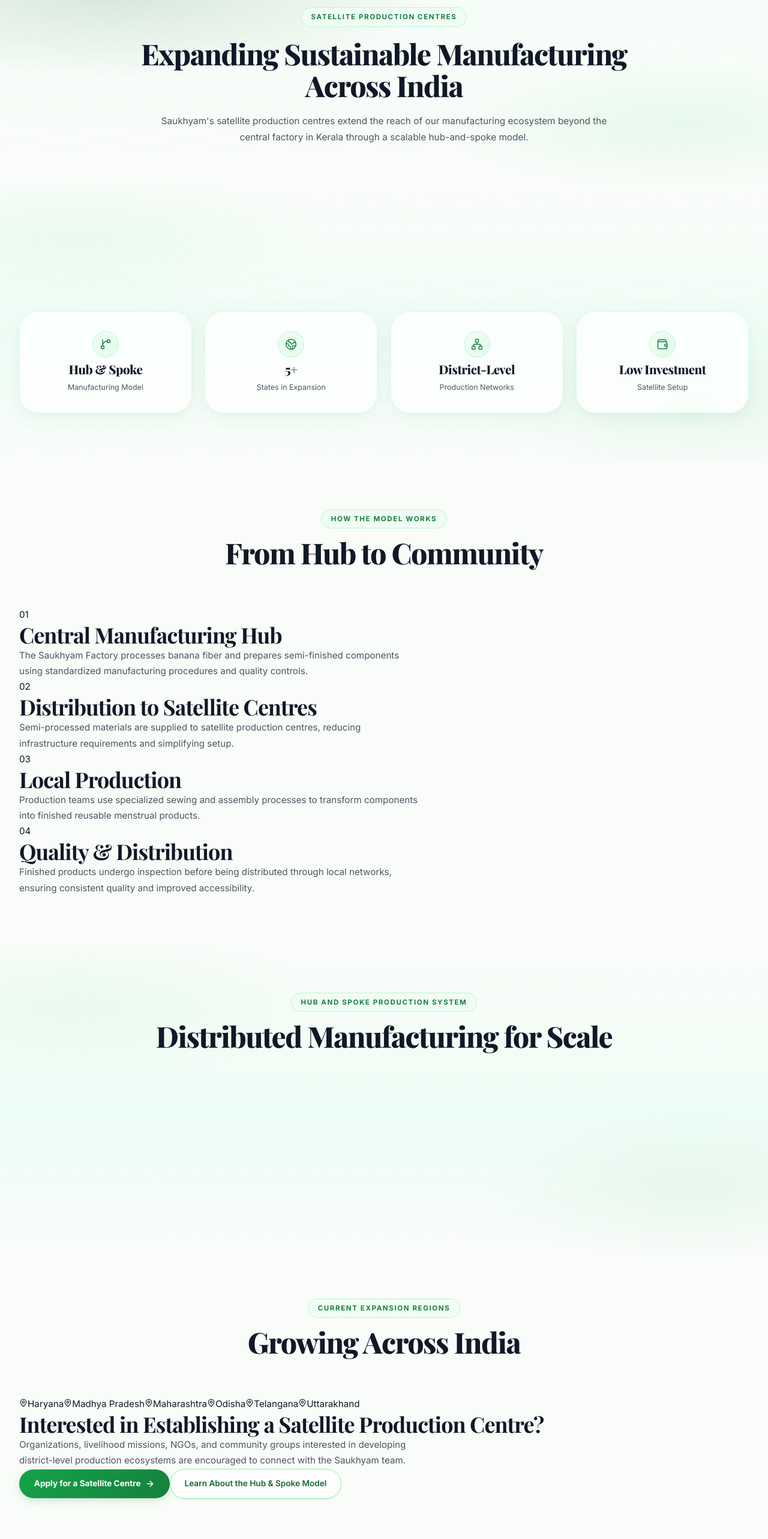
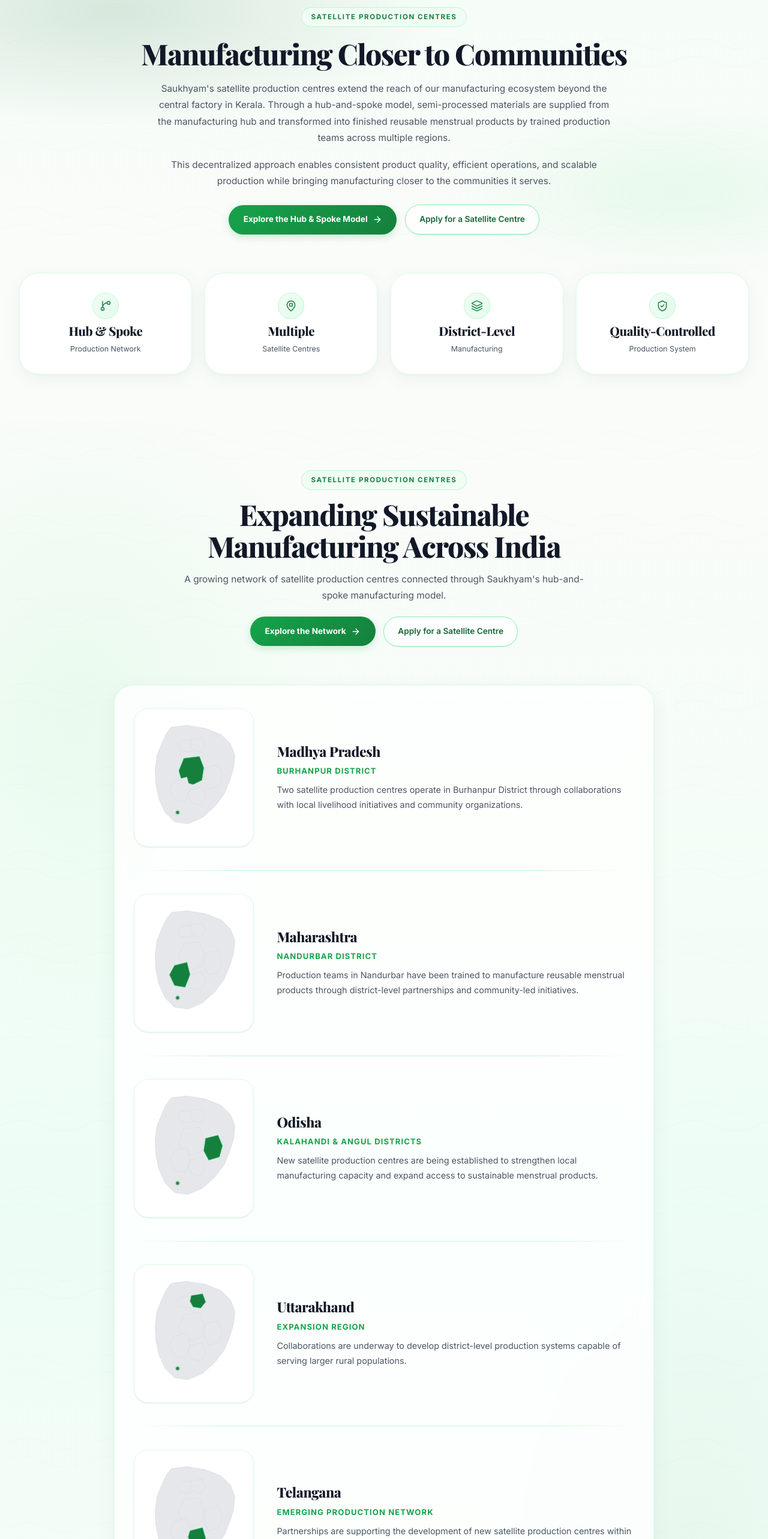
Before and after one commit to piyush-lingwal/Saukhyam, a Next.js app: page /programs/satellite-centres in a window 1280 px wide. Shown: the part 234-2800 px from the top of the page at 60% size. Built offline with nearby package versions, Linux system fonts and the light colour scheme.

Commit message:
Enhance Satellite Centres page by updating statistics and descriptions for production networks. Improve component structure for better maintainability and accessibility, and refine hero section messaging to align with the decentralized manufacturing theme.

```diff
--- a/src/app/programs/satellite-centres/page.tsx
+++ b/src/app/programs/satellite-centres/page.tsx
@@ -2,112 +2,66 @@
 
 import Link from 'next/link';
 import { motion } from 'framer-motion';
-import {
-  ArrowRight,
-  Building2,
-  GitBranch,
-  Globe2,
-  MapPin,
-  Network,
-  Wallet,
-} from 'lucide-react';
+import { ArrowRight, GitBranch, Layers3, MapPin, ShieldCheck } from 'lucide-react';
+import IndiaStateMap, { type HighlightState } from '@/components/satellite/IndiaStateMap';
 import styles from './page.module.css';
 
 const stats = [
-  {
-    icon: GitBranch,
-    value: 'Hub & Spoke',
-    label: 'Manufacturing Model',
-  },
-  {
-    icon: Globe2,
-    value: '5+',
-    label: 'States in Expansion',
-  },
-  {
-    icon: Network,
-    value: 'District-Level',
-    label: 'Production Networks',
-  },
-  {
-    icon: Wallet,
-    value: 'Low Investment',
-    label: 'Satellite Setup',
-  },
+  { icon: GitBranch, value: 'Hub & Spoke', label: 'Production Network' },
+  { icon: MapPin, value: 'Multiple', label: 'Satellite Centres' },
+  { icon: Layers3, value: 'District-Level', label: 'Manufacturing' },
+  { icon: ShieldCheck, value: 'Quality-Controlled', label: 'Production System' },
 ];
 
-const modelSteps = [
-  {
-    step: '01',
-    title: 'Central Manufacturing Hub',
-    description:
-      'The Saukhyam Factory processes banana fiber and prepares semi-finished components using standardized manufacturing procedures and quality controls.',
-  },
-  {
-    step: '02',
-    title: 'Distribution to Satellite Centres',
-    description:
-      'Semi-processed materials are supplied to satellite production centres, reducing infrastructure requirements and simplifying setup.',
-  },
-  {
-    step: '03',
-    title: 'Local Production',
-    description:
-      'Production teams use specialized sewing and assembly processes to transform components into finished reusable menstrual products.',
-  },
-  {
-    step: '04',
-    title: 'Quality & Distribution',
-    description:
-      'Finished products undergo inspection before being distributed through local networks, ensuring consistent quality and improved accessibility.',
-  },
-];
+type NetworkRegion = {
+  state: string;
+  slug: HighlightState;
+  district: string;
+  description: string;
+};
 
-const expansionRegions = [
-  'Haryana',
-  'Madhya Pradesh',
-  'Maharashtra',
-  'Odisha',
-  'Telangana',
-  'Uttarakhand',
-];
-
-const networkRegions = [
+const networkRegions: NetworkRegion[] = [
   {
     state: 'Madhya Pradesh',
+    slug: 'madhya-pradesh',
     district: 'Burhanpur District',
     description:
-      'Two satellite production centres operate in Burhanpur District in collaboration with State Rural Livelihood Mission initiatives. These centres contribute to localized production and distribution of reusable menstrual products.',
+      'Two satellite production centres operate in Burhanpur District through collaborations with local livelihood initiatives and community organizations.',
   },
   {
     state: 'Maharashtra',
+    slug: 'maharashtra',
     district: 'Nandurbar District',
     description:
-      'In Nandurbar, production teams have been trained to manufacture Saukhyam reusable pads through partnerships with community organizations and local development groups.',
+      'Production teams in Nandurbar have been trained to manufacture reusable menstrual products through district-level partnerships and community-led initiatives.',
   },
   {
     state: 'Odisha',
+    slug: 'odisha',
     district: 'Kalahandi & Angul Districts',
     description:
-      'Satellite production centres are being established in partnership with regional institutions to strengthen district-level manufacturing and improve accessibility to sustainable menstrual products.',
+      'New satellite production centres are being established to strengthen local manufacturing capacity and expand access to sustainable menstrual products.',
   },
   {
     state: 'Uttarakhand',
-    district: 'District-Level Expansion',
+    slug: 'uttarakhand',
+    district: 'Expansion Region',
     description:
-      'Collaborations with local organizations are helping create distributed production systems capable of serving larger rural populations through localized manufacturing.',
+      'Collaborations are underway to develop district-level production systems capable of serving larger rural populations.',
   },
   {
     state: 'Telangana',
+    slug: 'telangana',
     district: 'Emerging Production Network',
     description:
-      'Satellite centre development is underway through partnerships focused on creating scalable district-level production ecosystems.',
+      'Partnerships are supporting the development of new satellite production centres within the state.',
   },
   {
     state: 'Haryana',
-    district: 'Future Growth Region',
+    slug: 'haryana',
+    district: 'Future Expansion',
     description:
-      'Engagements with local stakeholders are supporting the establishment of production centres designed to expand manufacturing reach and accessibility.',
+      'Regional collaborations are helping establish production ecosystems designed for scalable manufacturing and distribution.',
   },
 ];
 
@@ -137,40 +91,36 @@ export default function SatelliteCentresPage() {
               Satellite Production Centres
             </motion.span>
             <motion.h1 id="satellite-hero-title" className={styles.heroTitle} variants={fadeUp}>
-              Expanding Sustainable Manufacturing Across India
+              Manufacturing Closer to Communities
             </motion.h1>
             <motion.p className={styles.heroSubtitle} variants={fadeUp}>
               Saukhyam&apos;s satellite production centres extend the reach of our manufacturing
-              ecosystem beyond the central factory in Kerala through a scalable hub-and-spoke model.
+              ecosystem beyond the central factory in Kerala. Through a hub-and-spoke model,
+              semi-processed materials are supplied from the manufacturing hub and transformed into
+              finished reusable menstrual products by trained production teams across multiple
+              regions.
             </motion.p>
+            <motion.p className={styles.heroSubtitle} variants={fadeUp}>
+              This decentralized approach enables consistent product quality, efficient operations,
+              and scalable production while bringing manufacturing closer to the communities it
+              serves.
+            </motion.p>
+            <motion.div className={styles.heroActions} variants={fadeUp}>
+              <a href="#satellite-network" className={styles.btnPrimary}>
+                Explore the Hub &amp; Spoke Model
+                <ArrowRight size={16} aria-hidden="true" className={styles.btnArrow} />
+              </a>
+              <Link href="/contact" className={styles.btnSecondary}>
+                Apply for a Satellite Centre
+              </Link>
+            </motion.div>
           </motion.div>
         </div>
       </section>
 
-      {/* Overview + Stats */}
-      <section className={styles.section} aria-labelledby="satellite-overview">
-        <div className={styles.sectionBg} aria-hidden="true" />
-        <div className={styles.sectionPattern} aria-hidden="true" />
-        <div className={styles.sectionGlow} aria-hidden="true" />
+      {/* Statistics */}
+      <section className={styles.statsSection} aria-label="Satellite production statistics">
         <div className="container">
-          <motion.div
-            className={styles.intro}
-            variants={stagger}
-            initial="hidden"
-            whileInView="visible"
-            viewport={{ once: true, margin: '-60px' }}
-          >
-            <motion.p variants={fadeUp}>
-              Through a hub-and-spoke model, semi-processed materials are supplied from the
-              manufacturing hub and transformed into finished products by trained production teams
-              in local communities.
-            </motion.p>
-            <motion.p variants={fadeUp}>
-              This approach enables consistent product quality, streamlined operations, and scalable
-              production while bringing manufacturing closer to the regions they serve.
-            </motion.p>
-          </motion.div>
-
           <motion.div
             className={styles.statsGrid}
             variants={cardStagger}
@@ -200,163 +150,12 @@ export default function SatelliteCentresPage() {
         </div>
       </section>
 
-      {/* How the Model Works */}
+      {/* Satellite Production Network */}
       <section
-        id="how-it-works"
-        className={`${styles.section} ${styles.sectionAlt}`}
-        aria-labelledby="model-works-heading"
+        id="satellite-network"
+        className={styles.section}
+        aria-labelledby="network-heading"
       >
-        <div className="container">
-          <motion.header
-            className={styles.header}
-            variants={stagger}
-            initial="hidden"
-            whileInView="visible"
-            viewport={{ once: true, margin: '-60px' }}
-          >
-            <motion.span className={styles.eyebrow} variants={fadeUp}>
-              How the Model Works
-            </motion.span>
-            <motion.h2 id="model-works-heading" className={styles.title} variants={fadeUp}>
-              From Hub to Community
-            </motion.h2>
-          </motion.header>
-
-          <motion.div
-            className={styles.stepsGrid}
-            variants={cardStagger}
-            initial="hidden"
-            whileInView="visible"
-            viewport={{ once: true, margin: '-60px' }}
-          >
-            {modelSteps.map((step) => (
-              <motion.article
-                key={step.step}
-                className={styles.stepCard}
-                variants={fadeUp}
-                whileHover={{ y: -4 }}
-                transition={{ duration: 0.3 }}
-              >
-                <span className={styles.stepNum}>{step.step}</span>
-                <h3 className={styles.stepTitle}>{step.title}</h3>
-                <p className={styles.stepDesc}>{step.description}</p>
-              </motion.article>
-            ))}
-          </motion.div>
-        </div>
-      </section>
-
-      {/* Hub and Spoke */}
-      <section
-        id="hub-spoke-model"
-        className={styles.section}
-        aria-labelledby="hub-spoke-heading"
-      >
-        <div className={styles.sectionBg} aria-hidden="true" />
-        <div className={styles.sectionGlow} aria-hidden="true" />
-        <div className="container">
-          <motion.header
-            className={styles.header}
-            variants={stagger}
-            initial="hidden"
-            whileInView="visible"
-            viewport={{ once: true, margin: '-60px' }}
-          >
-            <motion.span className={styles.eyebrow} variants={fadeUp}>
-              Hub and Spoke Production System
-            </motion.span>
-            <motion.h2 id="hub-spoke-heading" className={styles.title} variants={fadeUp}>
-              Distributed Manufacturing for Scale
-            </motion.h2>
-          </motion.header>
-
-          <motion.div
-            className={styles.narrative}
-            variants={fadeUp}
-            initial="hidden"
-            whileInView="visible"
-            viewport={{ once: true, margin: '-60px' }}
-          >
-            <p>
-              At the heart of Saukhyam&apos;s manufacturing ecosystem is a distributed production
-              model designed for efficiency, consistency, and scalability.
-            </p>
-            <p>
-              The central manufacturing facility in Kerala serves as the hub, processing raw banana
-              fiber and preparing semi-finished materials. Satellite production centres then complete
-              the final assembly process, enabling production closer to the communities they serve.
-            </p>
-            <p>
-              This model helps maintain product quality, optimize logistics, reduce operational
-              complexity, and support sustainable manufacturing expansion across India.
-            </p>
-          </motion.div>
-        </div>
-      </section>
-
-      {/* Current Expansion Regions */}
-      <section className={`${styles.section} ${styles.sectionAlt}`} aria-labelledby="regions-heading">
-        <div className="container">
-          <motion.header
-            className={styles.header}
-            variants={stagger}
-            initial="hidden"
-            whileInView="visible"
-            viewport={{ once: true, margin: '-60px' }}
-          >
-            <motion.span className={styles.eyebrow} variants={fadeUp}>
-              Current Expansion Regions
-            </motion.span>
-            <motion.h2 id="regions-heading" className={styles.title} variants={fadeUp}>
-              Growing Across India
-            </motion.h2>
-          </motion.header>
-
-          <motion.div
-            className={styles.regionsWrap}
-            variants={cardStagger}
-            initial="hidden"
-            whileInView="visible"
-            viewport={{ once: true, margin: '-60px' }}
-          >
-            {expansionRegions.map((region) => (
-              <motion.span key={region} className={styles.regionPill} variants={fadeUp}>
-                <MapPin size={14} aria-hidden="true" />
-                {region}
-              </motion.span>
-            ))}
-          </motion.div>
-
-          <motion.footer
-            className={`${styles.cta} ${styles.ctaSpaced}`}
-            variants={stagger}
-            initial="hidden"
-            whileInView="visible"
-            viewport={{ once: true, margin: '-60px' }}
-          >
-            <motion.h3 className={styles.ctaTitle} variants={fadeUp}>
-              Interested in Establishing a Satellite Production Centre?
-            </motion.h3>
-            <motion.p className={styles.ctaDesc} variants={fadeUp}>
-              Organizations, livelihood missions, NGOs, and community groups interested in
-              developing district-level production ecosystems are encouraged to connect with the
-              Saukhyam team.
-            </motion.p>
-            <motion.div className={styles.ctaActions} variants={fadeUp}>
-              <Link href="/contact" className={styles.btnPrimary}>
-                Apply for a Satellite Centre
-                <ArrowRight size={16} aria-hidden="true" className={styles.btnArrow} />
-              </Link>
-              <a href="#hub-spoke-model" className={styles.btnSecondary}>
-                Learn About the Hub &amp; Spoke Model
-              </a>
-            </motion.div>
-          </motion.footer>
-        </div>
-      </section>
-
-      {/* Satellite Production Network */}
-      <section className={styles.section} aria-labelledby="network-heading">
         <div className={styles.sectionBg} aria-hidden="true" />
         <div className={styles.sectionPattern} aria-hidden="true" />
         <div className={styles.sectionGlow} aria-hidden="true" />
@@ -369,74 +168,56 @@ export default function SatelliteCentresPage() {
             viewport={{ once: true, margin: '-60px' }}
           >
             <motion.span className={styles.eyebrow} variants={fadeUp}>
-              Our Satellite Production Network
+              Satellite Production Centres
             </motion.span>
             <motion.h2 id="network-heading" className={styles.title} variants={fadeUp}>
-              States Where We Have Established or Expanding Operations
+              Expanding Sustainable Manufacturing Across India
             </motion.h2>
             <motion.p className={styles.subtitle} variants={fadeUp}>
-              Through Saukhyam&apos;s hub-and-spoke production model, satellite centres bring
-              manufacturing closer to the communities they serve. Working alongside NGOs, livelihood
-              missions, and local organizations, these centres help extend access to sustainable
-              menstrual products while supporting decentralized production.
+              A growing network of satellite production centres connected through Saukhyam&apos;s
+              hub-and-spoke manufacturing model.
             </motion.p>
+            <motion.div className={styles.headerActions} variants={fadeUp}>
+              <a href="#state-list" className={styles.btnPrimary}>
+                Explore the Network
+                <ArrowRight size={16} aria-hidden="true" className={styles.btnArrow} />
+              </a>
+              <Link href="/contact" className={styles.btnSecondary}>
+                Apply for a Satellite Centre
+              </Link>
+            </motion.div>
           </motion.header>
 
           <motion.div
-            className={styles.networkGrid}
+            id="state-list"
+            className={styles.stateList}
             variants={cardStagger}
             initial="hidden"
             whileInView="visible"
             viewport={{ once: true, margin: '-60px' }}
           >
-            {networkRegions.map((region) => (
+            {networkRegions.map((region, index) => (
               <motion.article
                 key={region.state}
-                className={styles.networkCard}
+                className={styles.stateRow}
                 variants={fadeUp}
-                whileHover={{ y: -4 }}
-                transition={{ duration: 0.3 }}
               >
-                <h3 className={styles.networkState}>{region.state}</h3>
-                <p className={styles.networkDistrict}>{region.district}</p>
-                <p className={styles.networkDesc}>{region.description}</p>
+                {index > 0 && <div className={styles.stateDivider} aria-hidden="true" />}
+                <div className={styles.stateRowInner}>
+                  <div className={styles.mapWrap}>
+                    <IndiaStateMap highlight={region.slug} />
+                  </div>
+                  <div className={styles.stateContent}>
+                    <h3 className={styles.stateName}>{region.state}</h3>
+                    <p className={styles.stateDistrict}>{region.district}</p>
+                    <p className={styles.stateDesc}>{region.description}</p>
+                  </div>
+                </div>
               </motion.article>
             ))}
           </motion.div>
         </div>
       </section>
-
-      {/* CTA */}
-      <section className={`${styles.section} ${styles.sectionAlt}`} aria-labelledby="satellite-cta">
-        <div className="container">
-          <motion.footer
-            className={styles.cta}
-            variants={stagger}
-            initial="hidden"
-            whileInView="visible"
-            viewport={{ once: true, margin: '-60px' }}
-          >
-            <motion.h2 id="satellite-cta" className={styles.ctaTitle} variants={fadeUp}>
-              Interested in Establishing a Satellite Production Centre?
-            </motion.h2>
-            <motion.p className={styles.ctaDesc} variants={fadeUp}>
-              Organizations, NGOs, livelihood missions, self-help groups, and community development
-              partners are invited to connect with Saukhyam to explore opportunities for
-              district-level manufacturing and distribution.
-            </motion.p>
-            <motion.div className={styles.ctaActions} variants={fadeUp}>
-              <Link href="/contact" className={styles.btnPrimary}>
-                Apply for a Satellite Centre
-                <ArrowRight size={16} aria-hidden="true" className={styles.btnArrow} />
-              </Link>
-              <Link href="/contact" className={styles.btnSecondary}>
-                <Building2 size={15} aria-hidden="true" />
-                Contact Our Team
-              </Link>
-            </motion.div>
-          </motion.footer>
-        </div>
-      </section>
     </main>
   );
 }
--- /dev/null
+++ b/src/components/satellite/IndiaStateMap.module.css
@@ -0,0 +1,6 @@
+.map {
+  width: 100%;
+  max-width: 200px;
+  height: auto;
+  display: block;
+}
```
